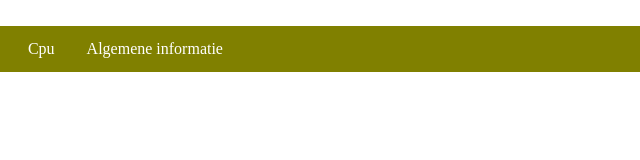
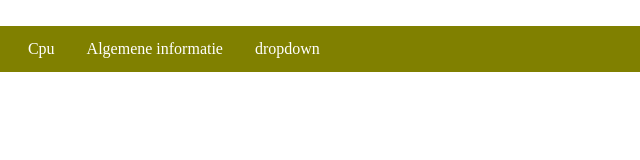
Before and after one commit to Luka11111111/Luka11111111.github.io, a plain HTML site: page ALU.html in a window 1280 px wide. Shown: the full height of the page, 488-1128 px from the left. Drawn offline with Linux system fonts and the light colour scheme.

Commit message:
Update ALU.html

```diff
--- a/ALU.html
+++ b/ALU.html
@@ -15,5 +15,6 @@
   <Li><a href="compressietechnieken.html">Compressietechnieken</a></Li>
   <li><a href="cpu.html">Cpu</a></li>
   <Li><a href="algemene informatie.html">Algemene informatie</a></Li>
+  <Li><a href="dropdown.html">dropdown</a></Li>
 
 </ul>
```
